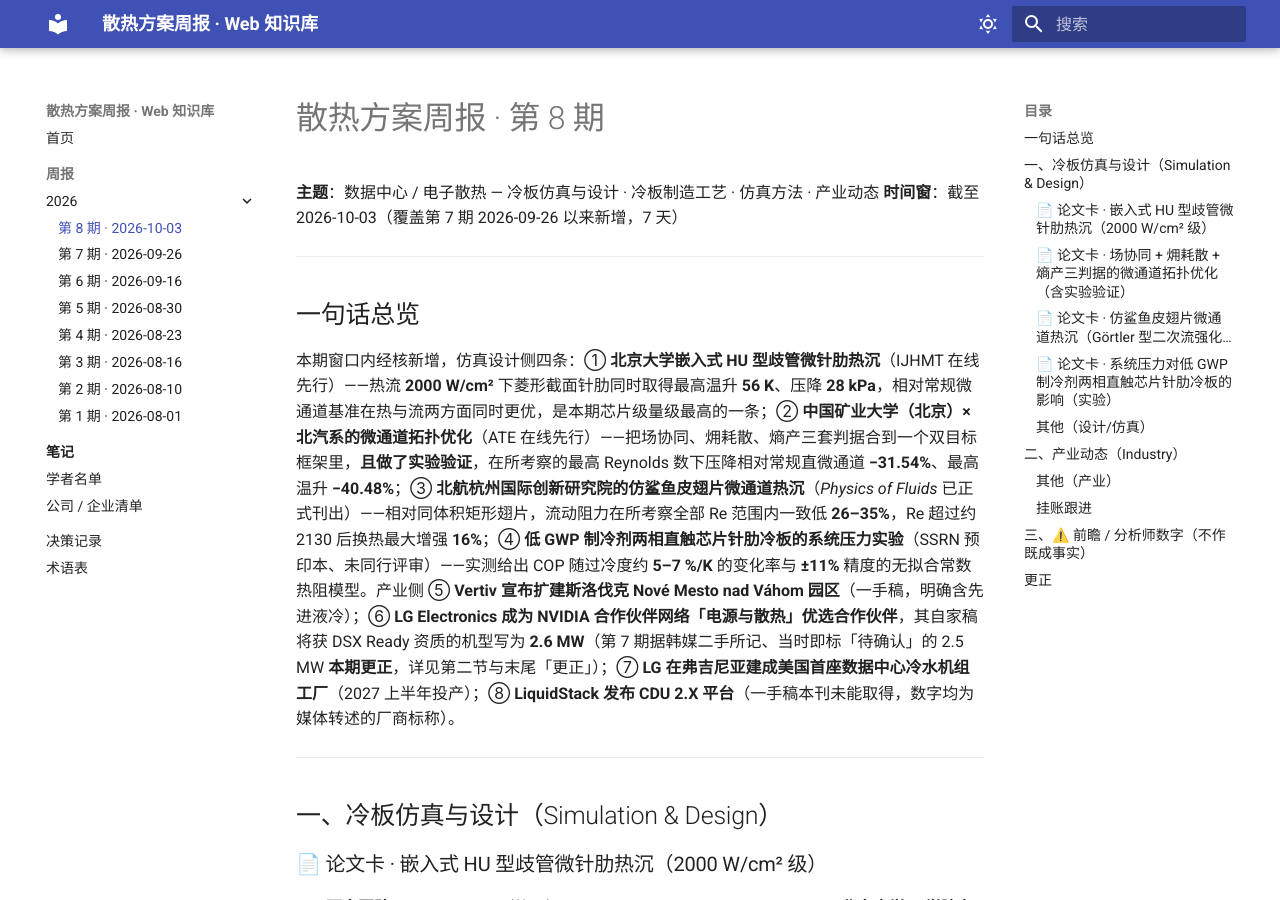
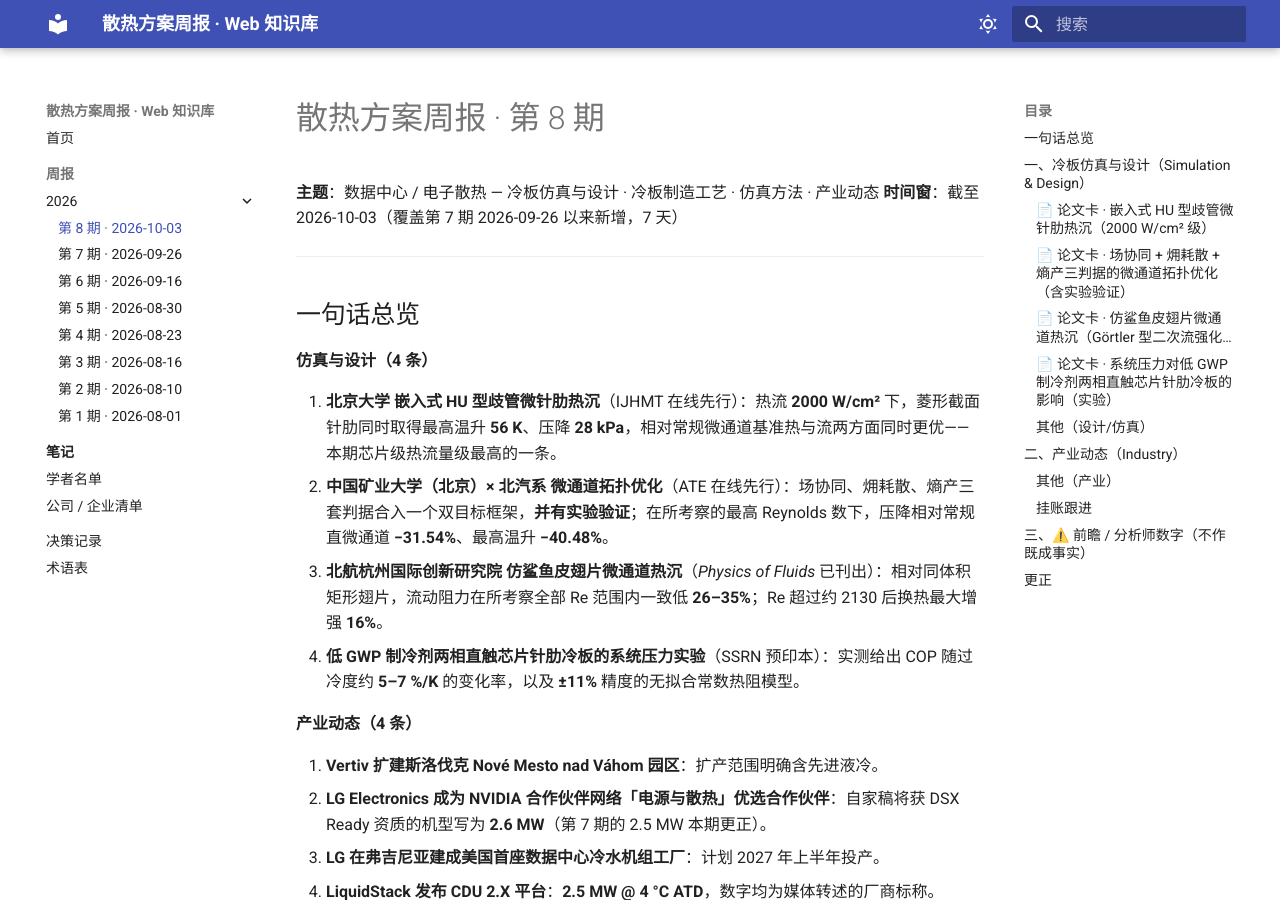
Before and after one commit to liyf1640/thermal_cooling_weekly_report, an MkDocs documentation site: the page built from docs/briefings/2026/2026-10-03.md, in a window 1280 px wide and 900 px high. Built offline with MkDocs 1.6.1 and Material for MkDocs 9.7.7, drawn with Linux system fonts in a browser that asks for light colours.

Commit message:
briefing: 第 8 期「一句话总览」改为分组编号列表；规则 16 补总览写法
维护者 2026-10-07 裁定：总览不再串成一大段，按「仿真与设计 / 产业动态」分组，
一条一行，每条一句话给主体 + 最关键的一两个数字。

TEMPLATE 一并注明两处坑：组标题后必须空一行，否则列表被并进上一段；编号每组
各自从 1 起（python-markdown 不支持 ol start）。

mkdocs build --strict 通过，渲染已核为两个独立列表。

Co-Authored-By: Claude Opus 5 (1M context) <noreply@anthropic.com>

```diff
--- a/docs/briefings/2026/2026-10-03.md
+++ b/docs/briefings/2026/2026-10-03.md
@@ -6,7 +6,19 @@
 ---
 
 ## 一句话总览
-本期窗口内经核新增，仿真设计侧四条：① **北京大学嵌入式 HU 型歧管微针肋热沉**（IJHMT 在线先行）——热流 **2000 W/cm²** 下菱形截面针肋同时取得最高温升 **56 K**、压降 **28 kPa**，相对常规微通道基准在热与流两方面同时更优，是本期芯片级量级最高的一条；② **中国矿业大学（北京）× 北汽系的微通道拓扑优化**（ATE 在线先行）——把场协同、㶲耗散、熵产三套判据合到一个双目标框架里，**且做了实验验证**，在所考察的最高 Reynolds 数下压降相对常规直微通道 **−31.54%**、最高温升 **−40.48%**；③ **北航杭州国际创新研究院的仿鲨鱼皮翅片微通道热沉**（*Physics of Fluids* 已正式刊出）——相对同体积矩形翅片，流动阻力在所考察全部 Re 范围内一致低 **26–35%**，Re 超过约 2130 后换热最大增强 **16%**；④ **低 GWP 制冷剂两相直触芯片针肋冷板的系统压力实验**（SSRN 预印本、未同行评审）——实测给出 COP 随过冷度约 **5–7 %/K** 的变化率与 **±11%** 精度的无拟合常数热阻模型。产业侧 ⑤ **Vertiv 宣布扩建斯洛伐克 Nové Mesto nad Váhom 园区**（一手稿，明确含先进液冷）；⑥ **LG Electronics 成为 NVIDIA 合作伙伴网络「电源与散热」优选合作伙伴**，其自家稿将获 DSX Ready 资质的机型写为 **2.6 MW**（第 7 期据韩媒二手所记、当时即标「待确认」的 2.5 MW **本期更正**，详见第二节与末尾「更正」）；⑦ **LG 在弗吉尼亚建成美国首座数据中心冷水机组工厂**（2027 上半年投产）；⑧ **LiquidStack 发布 CDU 2.X 平台**（一手稿本刊未能取得，数字均为媒体转述的厂商标称）。
+**仿真与设计（4 条）**
+
+1. **北京大学 嵌入式 HU 型歧管微针肋热沉**（IJHMT 在线先行）：热流 **2000 W/cm²** 下，菱形截面针肋同时取得最高温升 **56 K**、压降 **28 kPa**，相对常规微通道基准热与流两方面同时更优——本期芯片级热流量级最高的一条。
+2. **中国矿业大学（北京）× 北汽系 微通道拓扑优化**（ATE 在线先行）：场协同、㶲耗散、熵产三套判据合入一个双目标框架，**并有实验验证**；在所考察的最高 Reynolds 数下，压降相对常规直微通道 **−31.54%**、最高温升 **−40.48%**。
+3. **北航杭州国际创新研究院 仿鲨鱼皮翅片微通道热沉**（*Physics of Fluids* 已刊出）：相对同体积矩形翅片，流动阻力在所考察全部 Re 范围内一致低 **26–35%**；Re 超过约 2130 后换热最大增强 **16%**。
+4. **低 GWP 制冷剂两相直触芯片针肋冷板的系统压力实验**（SSRN 预印本）：实测给出 COP 随过冷度约 **5–7 %/K** 的变化率，以及 **±11%** 精度的无拟合常数热阻模型。
+
+**产业动态（4 条）**
+
+1. **Vertiv 扩建斯洛伐克 Nové Mesto nad Váhom 园区**：扩产范围明确含先进液冷。
+2. **LG Electronics 成为 NVIDIA 合作伙伴网络「电源与散热」优选合作伙伴**：自家稿将获 DSX Ready 资质的机型写为 **2.6 MW**（第 7 期的 2.5 MW 本期更正）。
+3. **LG 在弗吉尼亚建成美国首座数据中心冷水机组工厂**：计划 2027 年上半年投产。
+4. **LiquidStack 发布 CDU 2.X 平台**：**2.5 MW @ 4 °C ATD**，数字均为媒体转述的厂商标称。
 
 ---
 
```
Also changed, not shown: .claude/skills/weekly-briefing/TEMPLATE.md (+12 -1 lines), .claude/skills/weekly-briefing/rules.md (+2 -0 lines).
